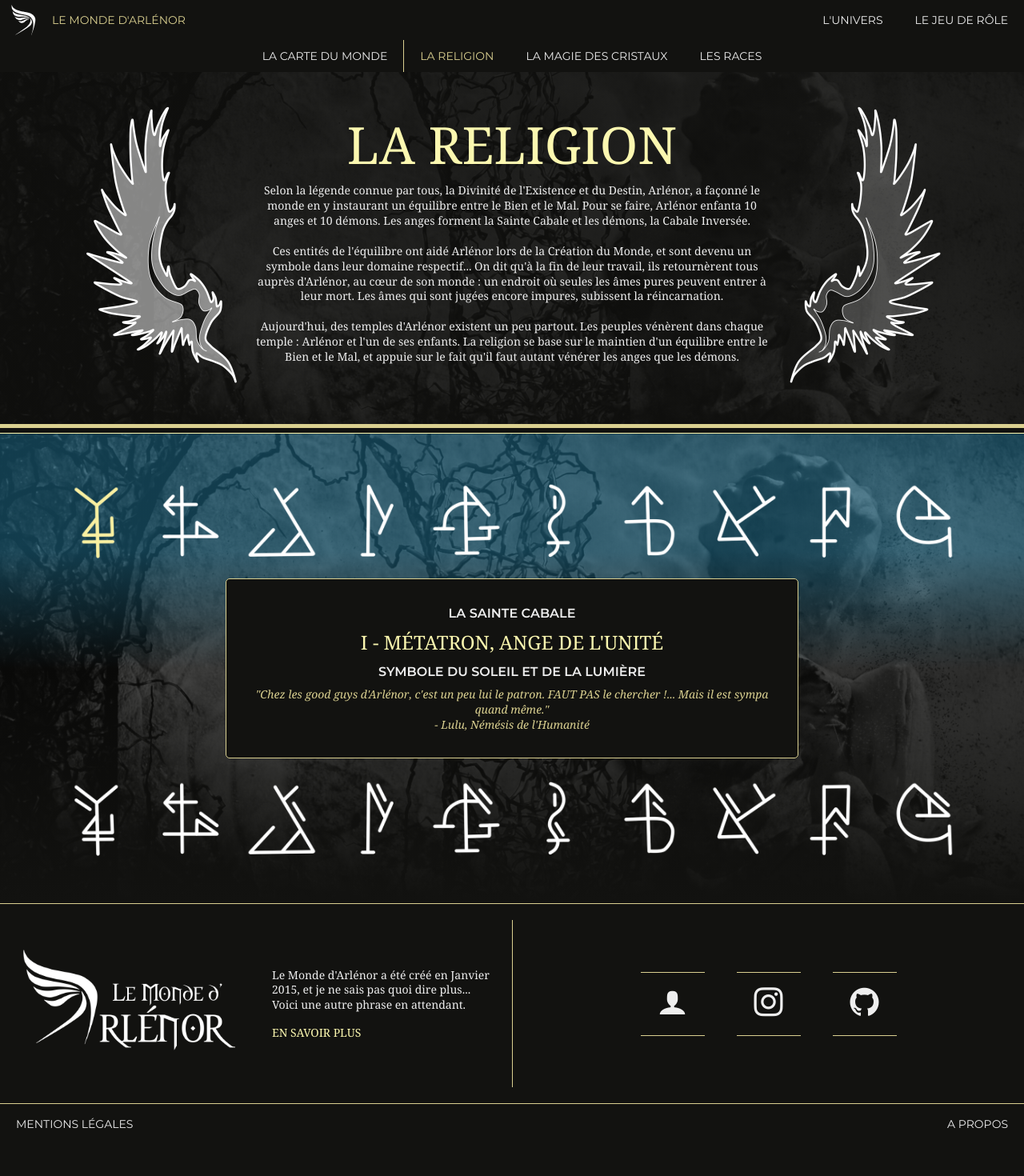
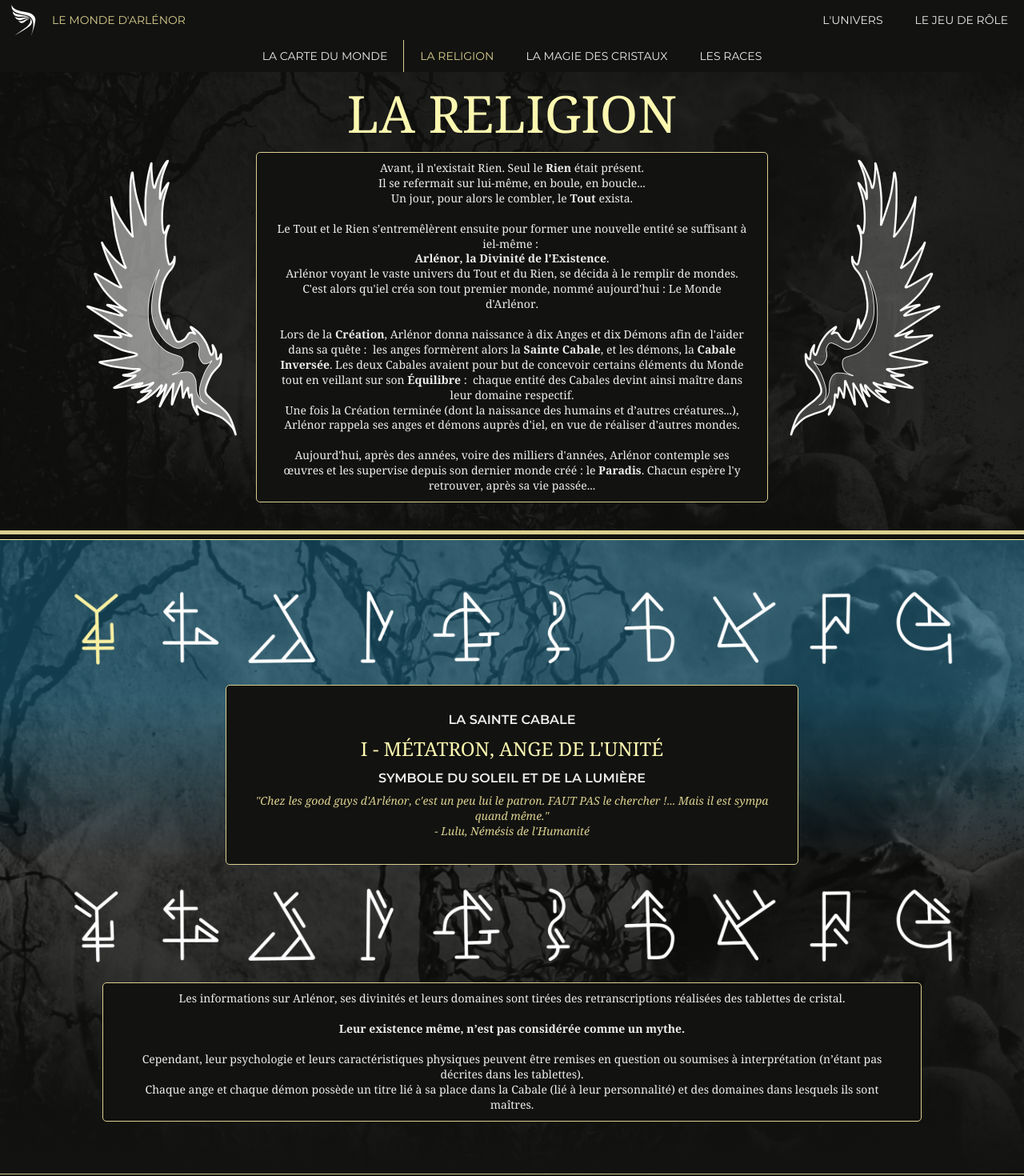
Before and after one commit to Spefire/MondeArlenor_WEBSITE_VUE, a Vue app: page /universe/religion in a window 1280 px wide. Shown: the top 1470 px of the page at 80% size. Before the commit the page ends 1429 px from the top, so only its background shows below. Built offline with nearby package versions, Linux system fonts and the light colour scheme.

Commit message:
Refactor(texts): Add universe main texts and fix style

```diff
--- a/src/components/head-layout/HeadLayout.scss
+++ b/src/components/head-layout/HeadLayout.scss
@@ -17,6 +17,11 @@
 	}
 
 	.head-text {
+		display: flex;
+		align-items: center;
+		flex-direction: column;
+		justify-content: center;
+		min-height: 50vh;
 		width: 50%;
 		text-align: center;
 	}
--- a/src/styles/views.scss
+++ b/src/styles/views.scss
@@ -61,6 +61,8 @@
 }
 
 .world-view {
+    min-height: 85vh !important;
+
     .world-container {
         display: flex;
         flex-direction: row;
@@ -100,7 +102,8 @@
         }
 
         .zone-description {
-            max-height: 350px;
+            min-height: 300px;
+            max-height: 300px;
             padding: 10px 0;
             overflow-y: auto;
             border-top: 1px solid $secondary-color;
--- a/src/views/universe/MagicView.vue
+++ b/src/views/universe/MagicView.vue
@@ -3,12 +3,20 @@
     :title="title"
     :image-left="imageLeft"
     :image-right="imageRight">
-    <p>
-      La magie du Monde d'Arlénor proviendraient des cristaux laissés par les anges et démons lors de la création du monde, des fragments de leurs pouvoirs.
-      <br><br>Les premiers humains découvrirent leur pouvoir en l'An 0 du calendrier arlénien.
-      Malgré que peu d'humains aient la capacité de les utiliser, le Monde d'Arlénor vit alors :
-      une chasse aux cristaux, un développement d'outils, d'armes, et même une citée basée sur ces cristaux.
-      <br><br>Les détenteurs de cristaux se lient à eux, et activent leur pouvoir en leur transférant de l'énergie vitale.
+    <p class="bloc-text">
+      On raconte que l’<b>Humanité</b> a commencé avec un millier d’humains, tenant entre leurs mains, les <b>tablettes de cristal</b>.
+      Comme si Arlénor les avait créé en leur donnant une voie à suivre dans leur développement.<br>
+      Ils n’avaient pas encore acquis le langage, qu’ils comprenaient déjà le sens des écritures de ces tablettes…<br>
+      <br>
+      Les premiers humains se seraient installés dans les <b>Plaines de Terfil</b>, à l’endroit même où se tient aujourd’hui&nbsp;:&nbsp;<b>la cité de Faradel</b>.<br>
+      Durant leur installation, les humains firent une découverte&nbsp;:&nbsp;dans certaines roches se trouvaient des cristaux, faits de la même matière que celle des tablettes.
+      Au toucher, ces cristaux produisirent des phénomènes étranges, que l’on qualifie aujourd’hui de <b>magie</b>,
+      et les humains commencèrent alors à ressentir comme un lien inexplicable se former en leur contact.<br>
+      <br>
+      La plupart considère ces cristaux comme <b>des fragments de pouvoirs des anges et démons</b>.
+      Cette idée a été renforcée par le fait que certains arrivent à les utiliser, et d'autres non&nbsp;:&nbsp;<b>comme si certains étaient des élus</b>.<br>
+      Le Monde d'Arlénor vit alors&nbsp;:&nbsp;une chasse aux cristaux, un développement d'outils, d'armes, et même une citée basée sur ces cristaux.<br>
+      Et aujourd'hui, la cité de Faradel est LE lieu le plus magique et le plus avancé technologiquement qui soit, dans le Monde d'Arlénor.
     </p>
   </HeadLayout>
 
--- a/src/views/universe/RacesView.vue
+++ b/src/views/universe/RacesView.vue
@@ -3,13 +3,20 @@
     :title="title"
     :image-left="imageLeft"
     :image-right="imageRight">
-    <p>
-      Lors de la Création, seuls les humains étaient présents dans le Monde d'Arlénor.
-      "Cependant, à l'An 0, les humains ont découvert ce qui allait changer radicalement leur vie : les cristaux.
-      <br><br>La manipulation et la présence de ces derniers aux côtés des humains, ont altéré au fil du temps leur code génétique, donnant vie à de nouvelles races.
-      Des relations se sont créées alors entre les différences races, certaines amicales, neutres, et d'autres... meurtrières.
-      <br><br>Les elfes et les humains vivent en toute liberté alors que les nains et les mutants essayent de survivre du mieux qu'ils le peuvent.
-      Les pans et les arléniens restent cachés, observant le monde de loin...
+    <p class="bloc-text">
+      Après avoir bâti une base solide dans les plaines, tout en se familiarisant avec les cristaux, les humains se sont alors mis en quête d’aventure&nbsp;:&nbsp;
+      explorer le monde qui leur avait été donné, tout en recherchant de nouvelles sources d’énergies ou de pouvoirs…<br>
+      <br>
+      Très attachés aux préceptes d’Arlénor, les explorateurs et nouveaux colons, partirent chacun avec <b>une retranscription des tablettes de cristal</b>.<br>
+      Ils furent 19 groupes à s’élancer dans cette <b>quête de l’Expansion</b>...<br>
+      à l'<b>An 0 du calendrier Arlénien</b>.<br>
+      <br>
+      La manipulation et la présence des cristaux aux côtés des humains, ont au fil du temps <b>altéré leur code génétique</b>, donnant vie à de nouvelles races.<br>
+      Des relations se sont créées alors entre les différences races, certaines amicales, neutres, et d'autres... meurtrières.<br>
+      <br>
+      Les <b>humains</b> et les <b>elfes</b> vivent en toute liberté alors que les <b>nains</b> et les <b>mutants</b> essayent de survivre du mieux qu'ils le peuvent.
+      Les <b>pans</b> et les <b>arléniens</b>, eux, restent cachés, observant le monde de loin.<br>
+      Et les <b>célestiens</b>, coupés de tout, vivent leur propre aventure...
     </p>
   </HeadLayout>
 
--- a/src/views/universe/ReligionView.vue
+++ b/src/views/universe/ReligionView.vue
@@ -3,15 +3,25 @@
     :title="title"
     :image-left="imageLeft"
     :image-right="imageRight">
-    <p>
-      Selon la légende connue par tous, la Divinité de l'Existence et du Destin, Arlénor, a façonné le monde en y instaurant un équilibre entre le Bien et le Mal.
-      Pour se faire, Arlénor enfanta 10 anges et 10 démons. Les anges forment la Sainte Cabale et les démons, la Cabale Inversée.
-      <br><br>Ces entités de l'équilibre ont aidé Arlénor lors de la Création du Monde, et sont devenu un symbole dans leur domaine respectif...
-      On dit qu'à la fin de leur travail, ils retournèrent tous auprès d'Arlénor, au cœur de son monde :
-      un endroit où seules les âmes pures peuvent entrer à leur mort. Les âmes qui sont jugées encore impures, subissent la réincarnation.
-      <br><br>Aujourd'hui, des temples d'Arlénor existent un peu partout.
-      Les peuples vénèrent dans chaque temple : Arlénor et l'un de ses enfants.
-      La religion se base sur le maintien d'un équilibre entre le Bien et le Mal, et appuie sur le fait qu'il faut autant vénérer les anges que les démons.
+    <p class="bloc-text">
+      Avant, il n'existait Rien. Seul le <b>Rien</b> était présent.<br>
+      Il se refermait sur lui-même, en boule, en boucle...<br>
+      Un jour, pour alors le combler, le <b>Tout</b> exista.<br>
+      <br>
+      Le Tout et le Rien s’entremêlèrent ensuite pour former une nouvelle entité se suffisant à iel-même&nbsp;:&nbsp;<br>
+      <b>Arlénor, la Divinité de l'Existence</b>.<br>
+      Arlénor voyant le vaste univers du Tout et du Rien, se décida à le remplir de mondes.
+      C'est alors qu'iel créa son tout premier monde, nommé aujourd'hui&nbsp;:&nbsp;Le Monde d'Arlénor.<br>
+      <br>
+      Lors de la <b>Création</b>, Arlénor donna naissance à dix Anges et dix Démons afin de l'aider dans sa quête&nbsp;:&nbsp;
+      les anges formèrent alors la <b>Sainte Cabale</b>, et les démons, la <b>Cabale Inversée</b>.
+      Les deux Cabales avaient pour but de concevoir certains éléments du Monde tout en veillant sur son <b>Équilibre</b>&nbsp;:&nbsp;
+      chaque entité des Cabales devint ainsi maître dans leur domaine respectif.<br>
+      Une fois la Création terminée (dont la naissance des humains et d’autres créatures...),
+      Arlénor rappela ses anges et démons auprès d'iel, en vue de réaliser d'autres mondes.<br>
+      <br>
+      Aujourd'hui, après des années, voire des milliers d'années, Arlénor contemple ses œuvres et les supervise depuis son dernier monde créé&nbsp;:&nbsp;le <b>Paradis</b>.
+      Chacun espère l'y retrouver, après sa vie passée...
     </p>
   </HeadLayout>
 
@@ -44,6 +54,15 @@
           :alt="demon.name"
           @click="changeSelection(demon)">
       </div>
+      <p class="bloc-text margin-top-1">
+        Les informations sur Arlénor, ses divinités et leurs domaines sont tirées des retranscriptions réalisées des tablettes de cristal.<br>
+        <br>
+        <b>Leur existence même, n’est pas considérée comme un mythe.</b><br>
+        <br>
+        Cependant, leur psychologie et leurs caractéristiques physiques peuvent être remises en question ou soumises à interprétation
+        (n’étant pas décrites dans les tablettes).<br>
+        Chaque ange et chaque démon possède un titre lié à sa place dans la Cabale (lié à leur personnalité) et des domaines dans lesquels ils sont maîtres.
+      </p>
     </div>
   </div>
 </template>
```
